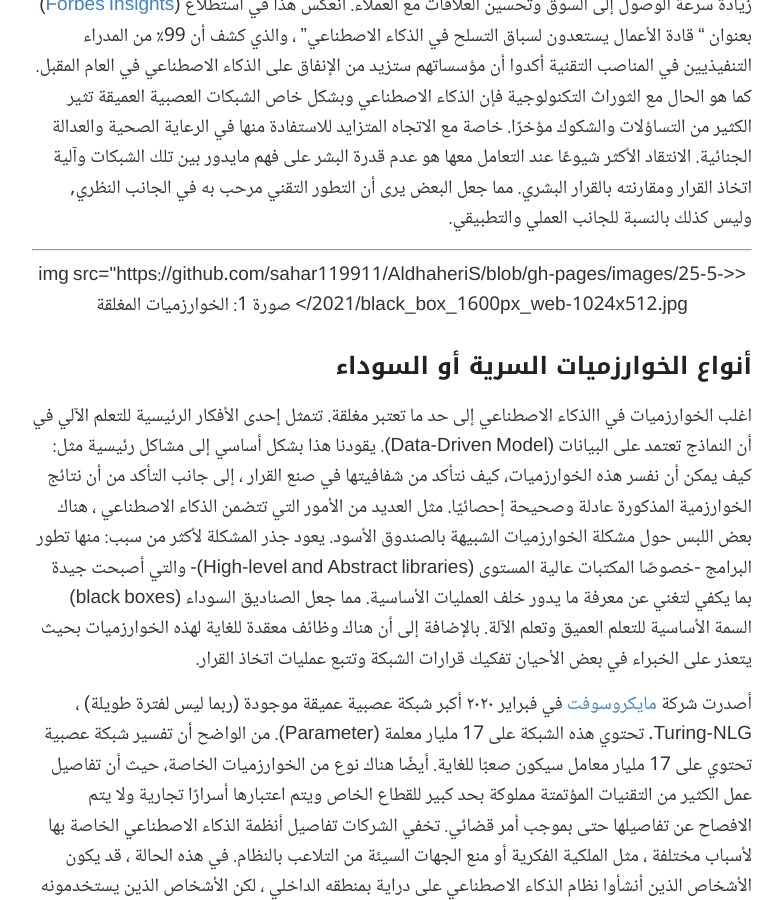
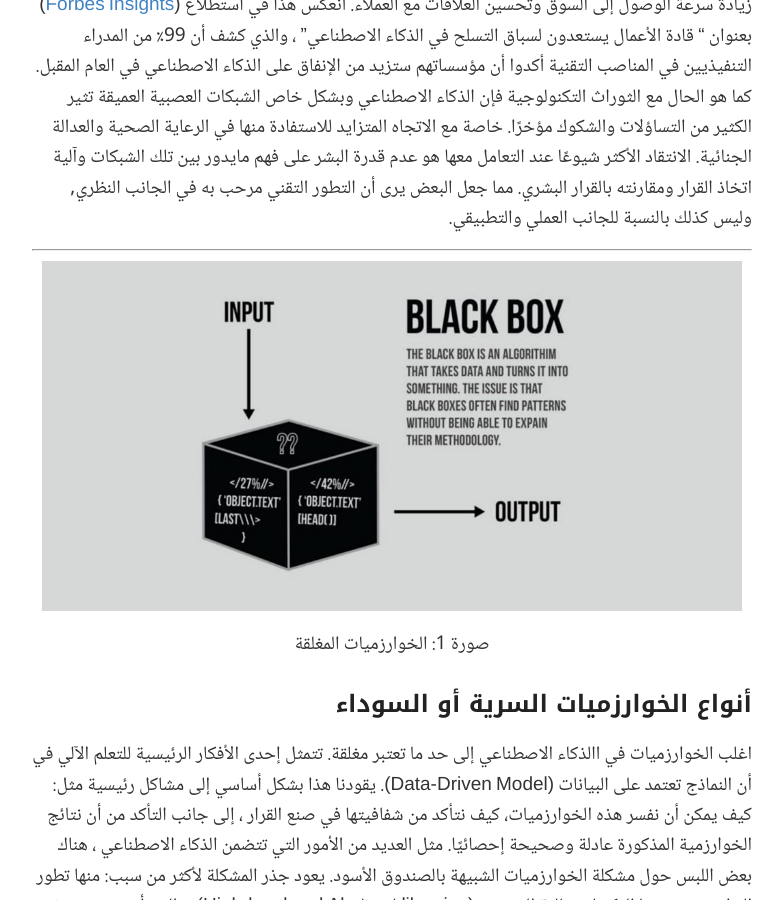
Before and after one commit to sahar119911/AldhaheriS, a Jekyll site: the page built from _posts/2021-5-25-NN-as-black-box.md, in a window 1280 px wide and 900 px high, scrolled down 355 px. Shown: the whole window, without its empty margins (248-1031 px from the left). Built offline with Jekyll 4.4.1, drawn with Linux system fonts in a browser that asks for light colours.

Commit message:
Update 2021-5-25-NN-as-black-box.md

```diff
--- a/_posts/2021-5-25-NN-as-black-box.md
+++ b/_posts/2021-5-25-NN-as-black-box.md
@@ -9,7 +9,7 @@ icon: 👓
 ---
 
 <center>
-<<img src="https://github.com/sahar119911/AldhaheriS/blob/gh-pages/images/25-5-2021/black_box_1600px_web-1024x512.jpg/>
+<img src="https://github.com/sahar119911/AldhaheriS/blob/gh-pages/images/25-5-2021/black_box_1600px_web-1024x512.jpg" alt="" width="700" align="middle"/>
  صورة 1: الخوارزميات المغلقة
 </center>
 
```
